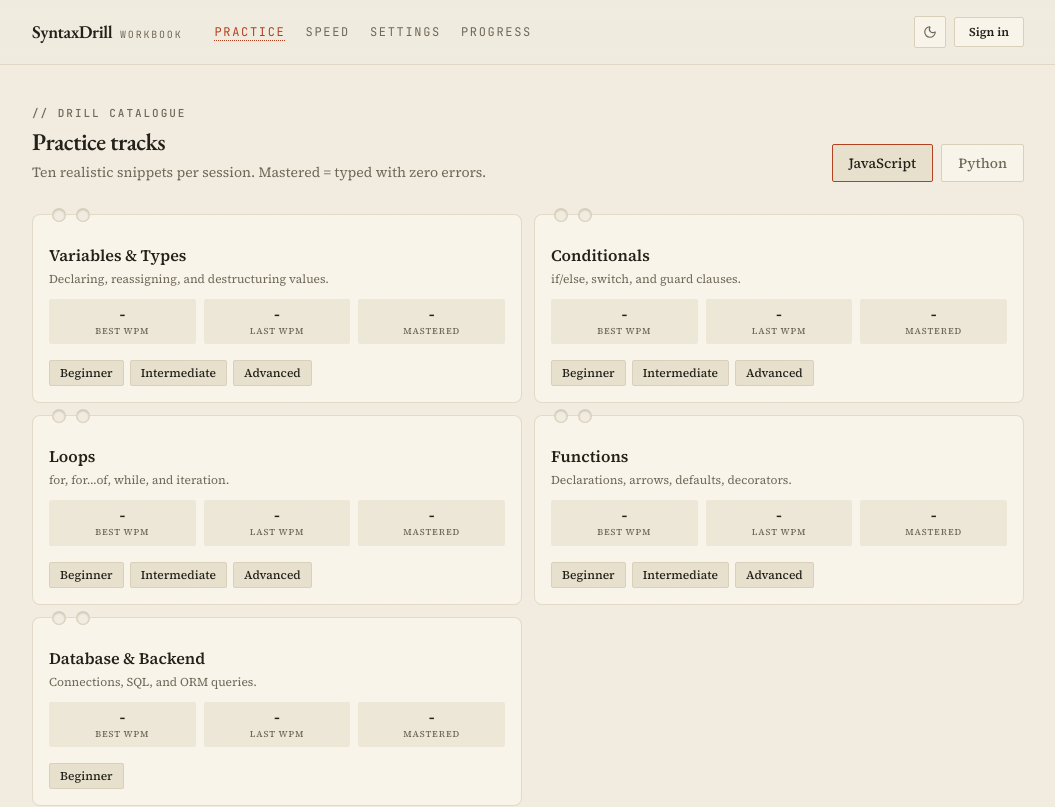
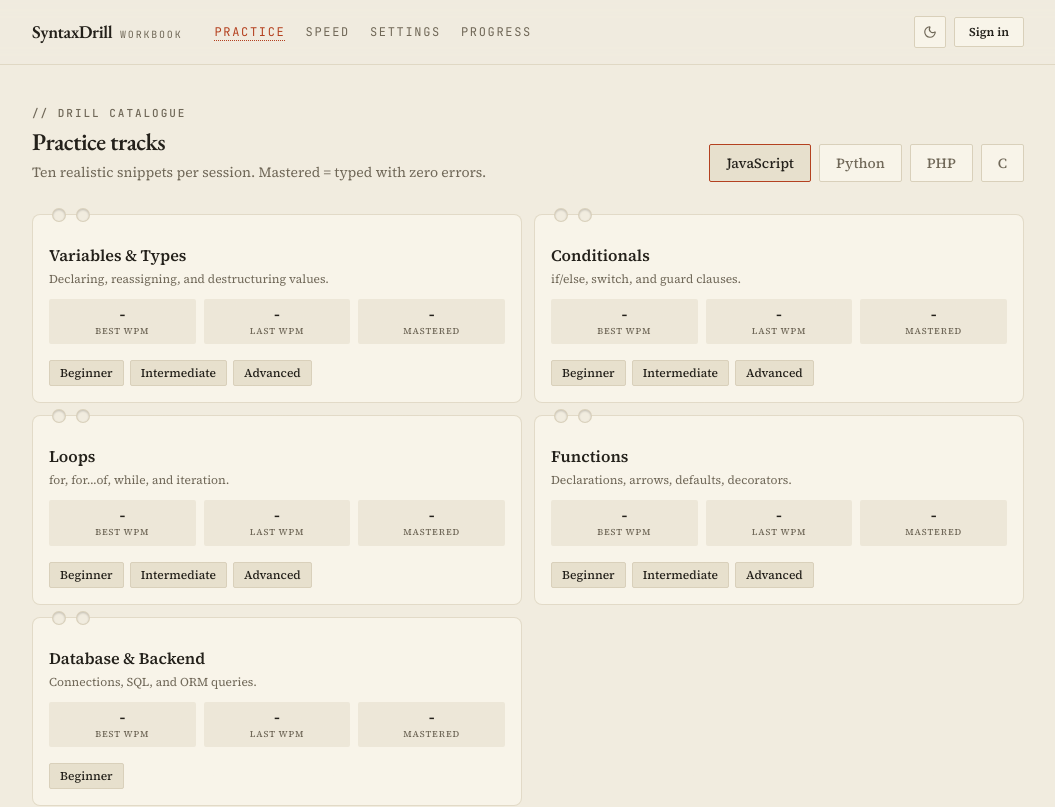
Before and after one commit to GabrielRayat-dev/SyntaxDrill, a Next.js app: page /app in a window 1280 px wide. Shown: the top 807 px of the page, without its empty margins (112-1167 px from the left). Built offline with nearby package versions, Linux system fonts and the light colour scheme; no server answers.

Commit message:
feat(languages): surface php and c in pickers, hide run-it for them

```diff
--- a/src/app/(app)/app/page.tsx
+++ b/src/app/(app)/app/page.tsx
@@ -3,7 +3,7 @@
 import { useMemo, useState, useSyncExternalStore } from "react";
 import Link from "next/link";
 import type { SnippetLanguage } from "@/types";
-import { CONCEPTS, DIFFICULTIES, LANGUAGES } from "@/lib/concepts";
+import { CONCEPTS, DIFFICULTIES, LANGUAGES, PRACTICE_LANGUAGES } from "@/lib/concepts";
 import { getRecords, subscribeRecords } from "@/lib/storage/store";
 import {
   codeKey,
@@ -34,7 +34,7 @@ export default function HomePage() {
             </p>
           </div>
           <div className="flex gap-2">
-            {(["javascript", "python"] as const).map((lang) => (
+            {PRACTICE_LANGUAGES.map((lang) => (
               <button
                 key={lang}
                 onClick={() => setLanguage(lang)}
--- a/src/app/(app)/practice/PracticeScreen.tsx
+++ b/src/app/(app)/practice/PracticeScreen.tsx
@@ -22,6 +22,7 @@ import {
   DIFFICULTIES,
   DIFFICULTY_TEXT,
   LANGUAGES,
+  PRACTICE_LANGUAGES,
 } from "@/lib/concepts";
 import { snippetsFor } from "../../../../content/snippets";
 import { newId } from "@/lib/storage/local";
@@ -338,7 +339,9 @@ export default function PracticeScreen({
                       Retry
                     </button>
                   )}
-                  {snippet.concepts[0] !== "database" && (
+                  {snippet.concepts[0] !== "database" &&
+                    snippet.language !== "php" &&
+                    snippet.language !== "c" && (
                     <button
                       onClick={runCode}
                       disabled={running}
@@ -465,7 +468,7 @@ function ConfigPanel({ onPick }: { onPick: (config: PracticeConfig) => void }) {
           Language
         </p>
         <div className="flex gap-2">
-          {(["javascript", "python"] as const).map((lang) => (
+          {PRACTICE_LANGUAGES.map((lang) => (
             <button
               key={lang}
               onClick={() => setLanguage(lang)}
```
